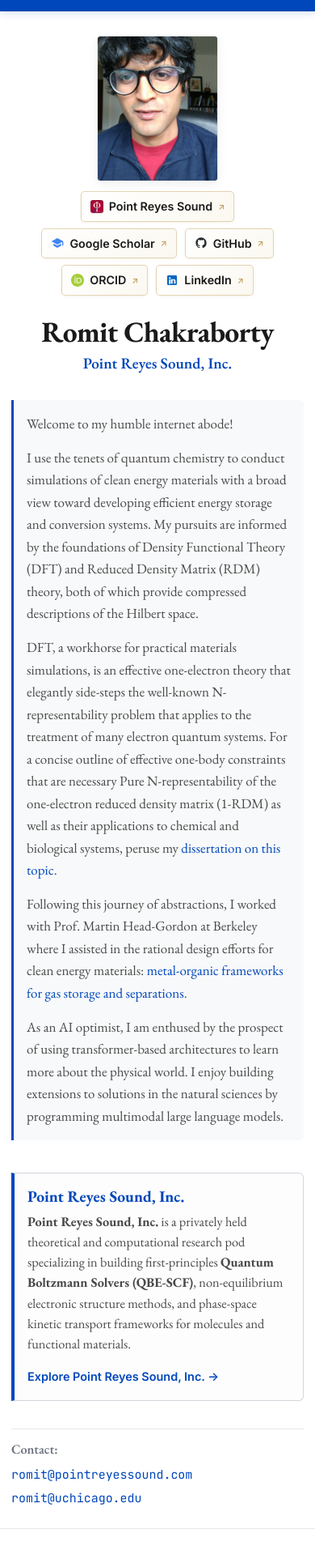
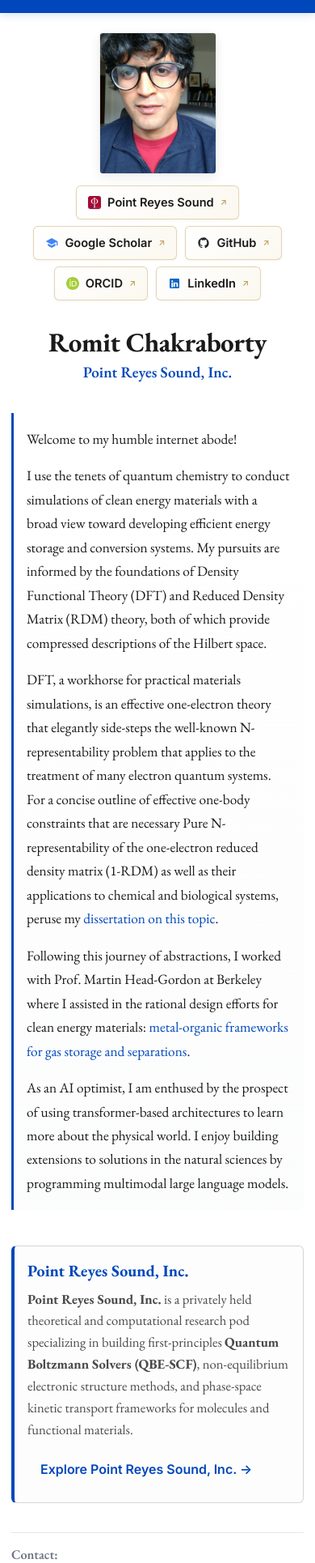
Before and after one commit to RomitChakraborty/rchakraborty.dev, a React (Vite) app: page / in a window 390 px wide. Shown: the part 45-1975 px from the top of the page at 81% size. Built offline with nearby package versions, Linux system fonts and the light colour scheme.

Commit message:
ux: enhance mobile viewport responsiveness and touch ergonomics (closes #13)

```diff
--- a/src/App.css
+++ b/src/App.css
@@ -1302,7 +1302,7 @@
 @media (max-width: 768px) {
   /* Container Padding */
   .academic-container {
-    padding: 0 18px;
+    padding: 0 clamp(16px, 4.5vw, 24px);
   }
 
   /* Navbar Responsive */
@@ -1312,6 +1312,8 @@
 
   .nav-mobile-toggle {
     display: flex !important;
+    min-width: 44px;
+    min-height: 44px;
   }
 
   .mobile-nav-dropdown.active {
@@ -1319,7 +1321,7 @@
   }
 
   .navbar-inner {
-    height: 58px;
+    height: 60px;
     padding: 0 16px;
   }
 
@@ -1328,25 +1330,26 @@
     white-space: nowrap;
   }
 
-  /* Hero Section */
+  /* Hero Section Mobile Ergonomics */
   .hero-section {
-    padding: 30px 0 24px;
+    padding: 24px 0 28px;
   }
 
   .hero-grid {
     grid-template-columns: 1fr;
-    gap: 18px;
+    gap: 20px;
   }
 
   .hero-portrait-col {
     align-items: center;
-    margin-bottom: 2px;
+    margin-bottom: 6px;
   }
 
   .portrait-frame {
-    width: 160px;
-    height: 190px;
-    margin-bottom: 12px;
+    width: 165px;
+    height: 195px;
+    margin-bottom: 14px;
+    box-shadow: 0 4px 14px rgba(0, 0, 0, 0.08);
   }
 
   .hero-text-links {
@@ -1355,88 +1358,93 @@
     justify-content: center;
     gap: 8px 10px;
     width: 100%;
-    max-width: 370px;
+    max-width: 420px;
   }
 
   .minimal-text-link {
     width: auto;
     max-width: none;
-    font-size: 0.84rem;
-    background: linear-gradient(135deg, #ffffff 0%, var(--gold-light) 100%);
-    border: 1px solid var(--gold-border);
-    box-shadow: 0 1px 3px rgba(184, 144, 71, 0.12);
-    padding: 6px 11px;
-    border-radius: 5px;
+    font-size: 0.86rem;
+    min-height: 42px;
+    padding: 8px 14px;
+    border-radius: 6px;
     display: inline-flex;
     align-items: center;
-    gap: 7px;
+    gap: 8px;
     font-weight: 600;
+    transition: var(--transition);
+  }
+
+  .minimal-text-link:active {
+    transform: scale(0.97);
   }
 
   .hero-name {
-    font-size: clamp(2.1rem, 7.5vw, 2.6rem);
+    font-size: clamp(2.1rem, 7.8vw, 2.7rem);
     text-align: center;
-    margin-top: 4px;
+    margin-top: 6px;
     line-height: 1.18;
+    letter-spacing: -0.015em;
   }
 
   .hero-subtitle {
     font-size: 1.12rem;
     text-align: center;
+    margin-bottom: 18px;
+  }
+
+  .about-manuscript-container {
+    padding: 18px clamp(16px, 4vw, 22px);
+    margin: 16px 0 22px;
+    border-left: 3.5px solid var(--royal-blue);
+    background: linear-gradient(180deg, #ffffff 0%, rgba(248, 249, 250, 0.5) 100%);
+    border-radius: 0 6px 6px 0;
+  }
+
+  .about-manuscript-container .hero-bio {
+    font-size: 1.02rem;
+    line-height: 1.7;
     margin-bottom: 16px;
-  }
-
-  .about-manuscript-container {
-    padding: 16px 16px;
-    margin: 14px 0 20px;
-    border-left-width: 3px;
-  }
-
-  .about-manuscript-container .hero-bio {
-    font-size: 1rem;
+    color: var(--text-primary);
+  }
+
+  .prs-spotlight-box {
+    padding: 18px clamp(16px, 4vw, 22px);
+    margin: 22px 0;
+    border-radius: 6px;
+  }
+
+  .prs-spotlight-title {
+    font-size: 1.18rem;
+    margin-bottom: 8px;
+  }
+
+  .prs-spotlight-desc {
+    font-size: 0.98rem;
     line-height: 1.62;
     margin-bottom: 14px;
   }
 
-  .ongoing-inner-group {
-    padding: 12px 14px;
-    margin: 16px 0;
-  }
-
-  .ongoing-work-title {
-    font-size: 0.98rem;
-  }
-
-  .ongoing-work-list li {
-    font-size: 0.92rem;
-    margin-bottom: 8px;
-  }
-
-  .prs-spotlight-box {
-    padding: 16px 16px;
-    margin: 20px 0;
-  }
-
-  .prs-spotlight-title {
-    font-size: 1.15rem;
-  }
-
-  .prs-spotlight-desc {
-    font-size: 0.96rem;
-    line-height: 1.55;
+  .prs-explore-link {
+    display: inline-flex;
+    align-items: center;
+    min-height: 44px;
+    padding: 8px 16px;
+    font-size: 0.94rem;
+    font-weight: 600;
   }
 
   .hero-contact-row {
     flex-direction: column;
     align-items: flex-start;
-    gap: 6px;
-    padding-top: 12px;
+    gap: 8px;
+    padding-top: 14px;
   }
 
   .contact-emails-group {
     flex-direction: column;
     align-items: flex-start;
-    gap: 4px;
+    gap: 6px;
     width: 100%;
   }
 
@@ -1445,11 +1453,14 @@
   }
 
   .contact-email {
-    font-size: 0.88rem;
+    font-size: 0.94rem;
     word-break: break-all;
-  }
-
-  /* Research Section */
+    min-height: 44px;
+    display: inline-flex;
+    align-items: center;
+  }
+
+  /* Research Section Touch & Layout Improvements */
   .section-wrapper {
     padding: 38px 0;
   }
@@ -1459,196 +1470,241 @@
   }
 
   .section-title {
-    font-size: 1.7rem;
+    font-size: 1.75rem;
     line-height: 1.2;
+    letter-spacing: -0.01em;
   }
 
   .section-subtitle {
-    font-size: 0.95rem;
-    line-height: 1.4;
-  }
-
+    font-size: 0.98rem;
+    line-height: 1.45;
+    margin-top: 4px;
+  }
+
+  /* Horizontally Scrollable / Swipeable Research Pillar Navigation */
   .research-pillar-tabs {
-    grid-template-columns: repeat(2, 1fr);
-    grid-auto-rows: 1fr;
+    display: flex;
+    flex-wrap: nowrap;
+    overflow-x: auto;
+    -webkit-overflow-scrolling: touch;
+    scroll-snap-type: x mandatory;
     gap: 10px;
+    padding-bottom: 8px;
     margin-bottom: 20px;
+    scrollbar-width: thin;
   }
 
   .pillar-tab-btn {
-    min-height: 76px;
-    padding: 12px 12px;
-    height: 100%;
+    flex: 0 0 clamp(240px, 72vw, 300px);
+    scroll-snap-align: start;
+    min-height: 78px;
+    padding: 14px 14px;
     display: flex;
     flex-direction: column;
     justify-content: flex-start;
     gap: 4px;
-  }
-
-  .pillar-tab-btn:nth-child(4) {
-    grid-column: auto;
+    border-radius: 6px;
+    touch-action: manipulation;
+  }
+
+  .pillar-tab-btn:active {
+    transform: scale(0.98);
   }
 
   .pillar-tab-index {
-    font-size: 0.72rem;
+    font-size: 0.76rem;
   }
 
   .pillar-tab-title {
-    font-size: 0.92rem;
+    font-size: 0.96rem;
+    line-height: 1.3;
+  }
+
+  .pillar-detail-card {
+    padding: 20px clamp(16px, 4vw, 24px);
+    border-radius: 6px;
+  }
+
+  .pillar-main-title {
+    font-size: 1.45rem;
     line-height: 1.25;
-  }
-
-  .pillar-detail-card {
-    padding: 18px 16px;
-  }
-
-  .pillar-main-title {
-    font-size: 1.42rem;
-    line-height: 1.25;
+    margin-bottom: 6px;
   }
 
   .pillar-sub-title {
-    font-size: 0.96rem;
+    font-size: 0.98rem;
+    line-height: 1.4;
+    margin-bottom: 12px;
   }
 
   .pillar-overview-text {
-    font-size: 0.98rem;
-    line-height: 1.6;
-    margin-bottom: 18px;
+    font-size: 1rem;
+    line-height: 1.68;
+    margin-bottom: 20px;
   }
 
   .pillar-math-box {
-    padding: 12px 12px;
-    margin-bottom: 20px;
+    padding: 14px 14px;
+    margin-bottom: 22px;
     overflow-x: auto;
     -webkit-overflow-scrolling: touch;
     max-width: 100%;
+    position: relative;
+    border-radius: 0 4px 4px 0;
   }
 
   .katex-display {
     overflow-x: auto;
     overflow-y: hidden;
     max-width: 100%;
-    padding: 4px 0;
+    padding: 6px 2px;
     margin: 0.4em 0;
+    -webkit-overflow-scrolling: touch;
   }
 
   .contributions-heading {
-    font-size: 1.05rem;
+    font-size: 1.08rem;
+    margin-bottom: 10px;
   }
 
   .contributions-ul li {
-    font-size: 0.94rem;
-    line-height: 1.5;
+    font-size: 0.98rem;
+    line-height: 1.58;
+    margin-bottom: 10px;
   }
 
   .materials-header {
     flex-direction: column;
     align-items: flex-start;
-    gap: 10px;
+    gap: 12px;
   }
 
   .materials-heading {
-    font-size: 1.05rem;
+    font-size: 1.08rem;
   }
 
   .filter-pubs-action-btn {
     width: 100%;
     text-align: center;
-    padding: 8px 12px;
+    min-height: 44px;
+    padding: 10px 14px;
+    font-size: 0.9rem;
+    font-weight: 600;
   }
 
   .materials-grid {
     grid-template-columns: 1fr;
-    gap: 8px;
-  }
-
-  /* Publications Section */
+    gap: 10px;
+  }
+
+  .material-link-card {
+    min-height: 52px;
+    padding: 12px 14px;
+  }
+
+  /* Publications Section Responsive Flow */
   .pub-domain-filters {
     display: flex;
     flex-wrap: nowrap;
     overflow-x: auto;
     -webkit-overflow-scrolling: touch;
-    padding-bottom: 8px;
+    scroll-snap-type: x mandatory;
+    padding-bottom: 10px;
     gap: 8px;
-    margin-bottom: 22px;
+    margin-bottom: 24px;
     scrollbar-width: thin;
   }
 
   .pub-domain-btn {
     flex-shrink: 0;
-    font-size: 0.86rem;
-    padding: 7px 12px;
+    scroll-snap-align: start;
+    font-size: 0.88rem;
+    min-height: 44px;
+    padding: 10px 16px;
     white-space: nowrap;
+    border-radius: 5px;
+    touch-action: manipulation;
   }
 
   .paper-list {
-    gap: 22px;
+    gap: 24px;
   }
 
   .paper-item {
     grid-template-columns: 1fr;
-    gap: 6px;
+    gap: 8px;
+    padding-bottom: 18px;
+    border-bottom: 1px solid var(--border-subtle);
   }
 
   .paper-number {
     font-size: 0.82rem;
     background: var(--royal-blue-light);
     color: var(--royal-blue);
-    padding: 2px 8px;
-    border-radius: 3px;
+    padding: 3px 9px;
+    border-radius: 4px;
     display: inline-block;
     width: fit-content;
     margin-bottom: 2px;
   }
 
   .paper-title {
-    font-size: 1.15rem;
-    line-height: 1.35;
+    font-size: 1.2rem;
+    line-height: 1.38;
   }
 
   .paper-authors {
-    font-size: 0.92rem;
-    line-height: 1.4;
+    font-size: 0.96rem;
+    line-height: 1.48;
   }
 
   .paper-journal {
-    font-size: 0.88rem;
-    margin-bottom: 8px;
+    font-size: 0.9rem;
+    margin-bottom: 10px;
   }
 
   .paper-summary {
-    font-size: 0.92rem;
-    padding: 10px 12px;
-    line-height: 1.5;
-    margin-bottom: 10px;
+    font-size: 0.95rem;
+    padding: 12px 14px;
+    line-height: 1.58;
+    margin-bottom: 12px;
   }
 
   .paper-actions {
-    gap: 8px;
+    display: flex;
+    flex-wrap: wrap;
+    gap: 10px;
   }
 
   .paper-action-link,
   .paper-action-btn {
-    font-size: 0.8rem;
-    padding: 6px 11px;
+    font-size: 0.84rem;
+    min-height: 44px;
+    padding: 8px 14px;
+    display: inline-flex;
+    align-items: center;
+    justify-content: center;
+    border-radius: 5px;
+    touch-action: manipulation;
   }
 
   .bibtex-drawer {
-    font-size: 0.72rem;
-    padding: 10px;
+    font-size: 0.74rem;
+    padding: 12px;
     word-break: break-all;
     max-width: 100%;
+    overflow-x: auto;
+    -webkit-overflow-scrolling: touch;
   }
 
   /* Footer Section */
   .academic-footer {
-    padding: 32px 0 24px;
+    padding: 34px 0 26px;
   }
 
   .footer-inner {
     flex-direction: column;
-    gap: 18px;
+    gap: 20px;
   }
 
   .footer-right {
@@ -1657,51 +1713,63 @@
   }
 
   .footer-links {
-    gap: 10px 16px;
-    font-size: 0.88rem;
-  }
-
-  /* CV Modal Mobile */
+    gap: 12px 18px;
+    font-size: 0.9rem;
+  }
+
+  .footer-link,
+  .footer-cv-btn {
+    min-height: 44px;
+    display: inline-flex;
+    align-items: center;
+  }
+
+  /* CV Modal Touch & Sheet Ergonomics */
   .cv-modal-backdrop {
-    padding: 10px;
+    padding: 8px;
   }
 
   .cv-modal-window {
     max-height: 94vh;
-    border-radius: 4px;
+    border-radius: 6px;
   }
 
   .cv-modal-header {
-    padding: 12px 14px;
+    padding: 14px 16px;
     flex-direction: column;
     align-items: flex-start;
-    gap: 10px;
+    gap: 12px;
   }
 
   .cv-modal-title {
-    font-size: 1.05rem;
+    font-size: 1.1rem;
   }
 
   .cv-modal-controls {
     width: 100%;
     display: flex;
     justify-content: space-between;
-    gap: 8px;
+    gap: 10px;
   }
 
   .cv-download-btn,
   .cv-close-btn {
-    font-size: 0.78rem;
-    padding: 6px 12px;
+    font-size: 0.84rem;
+    min-height: 44px;
+    padding: 8px 16px;
     text-align: center;
+    display: inline-flex;
+    align-items: center;
+    justify-content: center;
   }
 
   .cv-modal-body {
-    padding: 18px 14px;
+    padding: 20px 16px;
+    -webkit-overflow-scrolling: touch;
   }
 
   .cv-paper-header h1 {
-    font-size: 1.55rem;
+    font-size: 1.6rem;
   }
 
   .cv-item-top {
@@ -1724,31 +1792,41 @@
   }
 
   .hero-name {
-    font-size: 2.1rem;
+    font-size: clamp(1.95rem, 8.4vw, 2.3rem);
   }
 
   .portrait-frame {
-    width: 150px;
-    height: 180px;
+    width: 145px;
+    height: 175px;
   }
 
   .section-title {
-    font-size: 1.5rem;
+    font-size: 1.55rem;
+  }
+
+  .pillar-tab-btn {
+    flex: 0 0 85vw;
   }
 
   .pillar-main-title {
-    font-size: 1.3rem;
+    font-size: 1.35rem;
   }
 
   .pillar-detail-card {
+    padding: 16px 14px;
+  }
+
+  .cv-modal-backdrop {
+    padding: 0;
+  }
+
+  .cv-modal-window {
+    height: 100dvh;
+    max-height: 100dvh;
+    border-radius: 0;
+  }
+
+  .cv-modal-body {
     padding: 16px 12px;
   }
-
-  .cv-modal-backdrop {
-    padding: 4px;
-  }
-
-  .cv-modal-body {
-    padding: 14px 10px;
-  }
-}
+}
```
